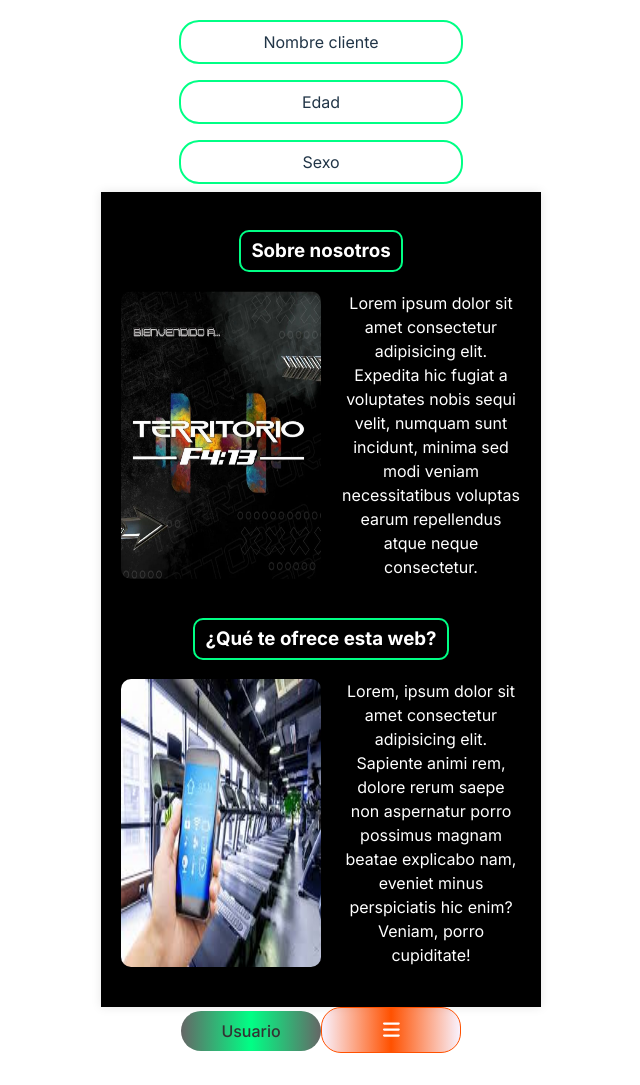
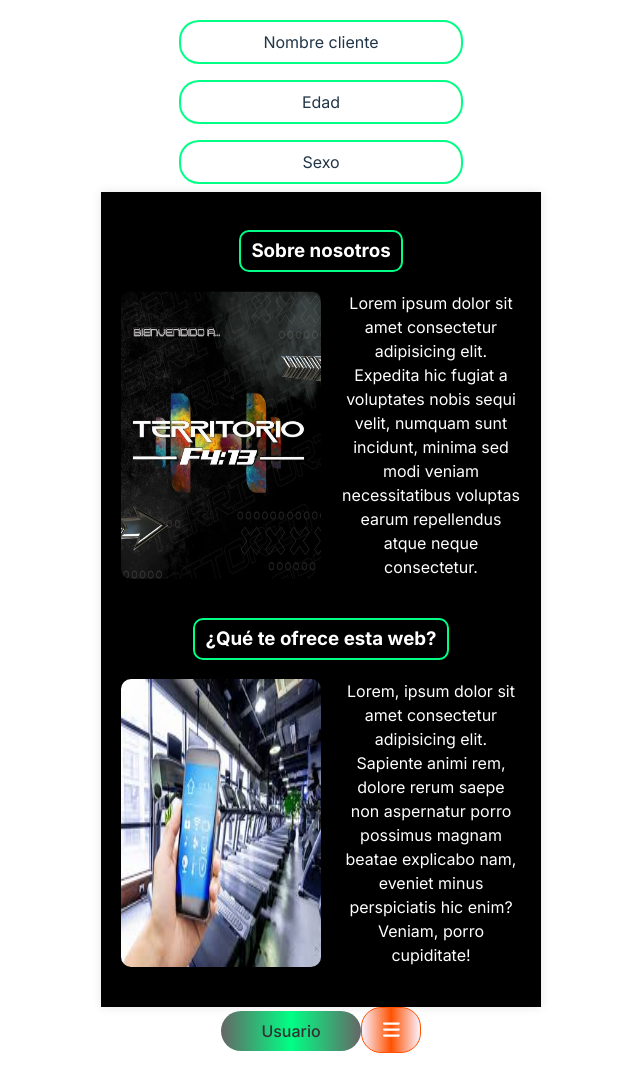
Before and after one commit to Ferchox/componentes, a React (Vite) app: page / in a window 1280 px wide. Shown: the part 2451-3536 px from the top of the page, without its empty margins (319-959 px from the left). Built offline with nearby package versions, Linux system fonts and the light colour scheme.

Commit message:
arreglando width de menu boton desplegar de menu opciones css

```diff
--- a/src/components/barraNavegacion/MenuOpciones.css
+++ b/src/components/barraNavegacion/MenuOpciones.css
@@ -18,7 +18,7 @@
     padding: 10px 20px;
     border: none;
     border-radius: 20px;
-    width: 140px;
+    width: 60px;
     cursor: pointer;
     font-size: 1.2em;
     transition: border-color 0.3s;
```
